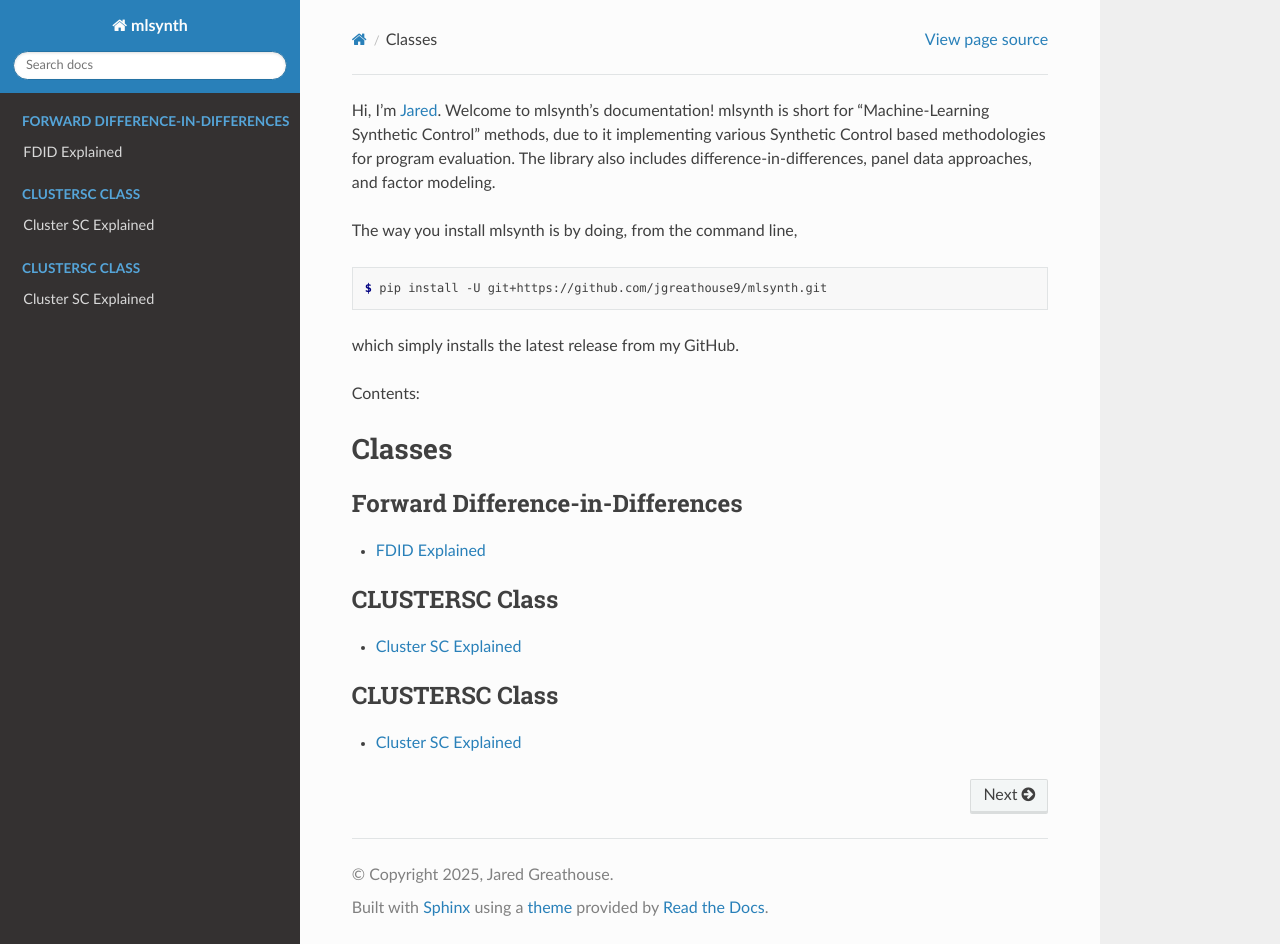
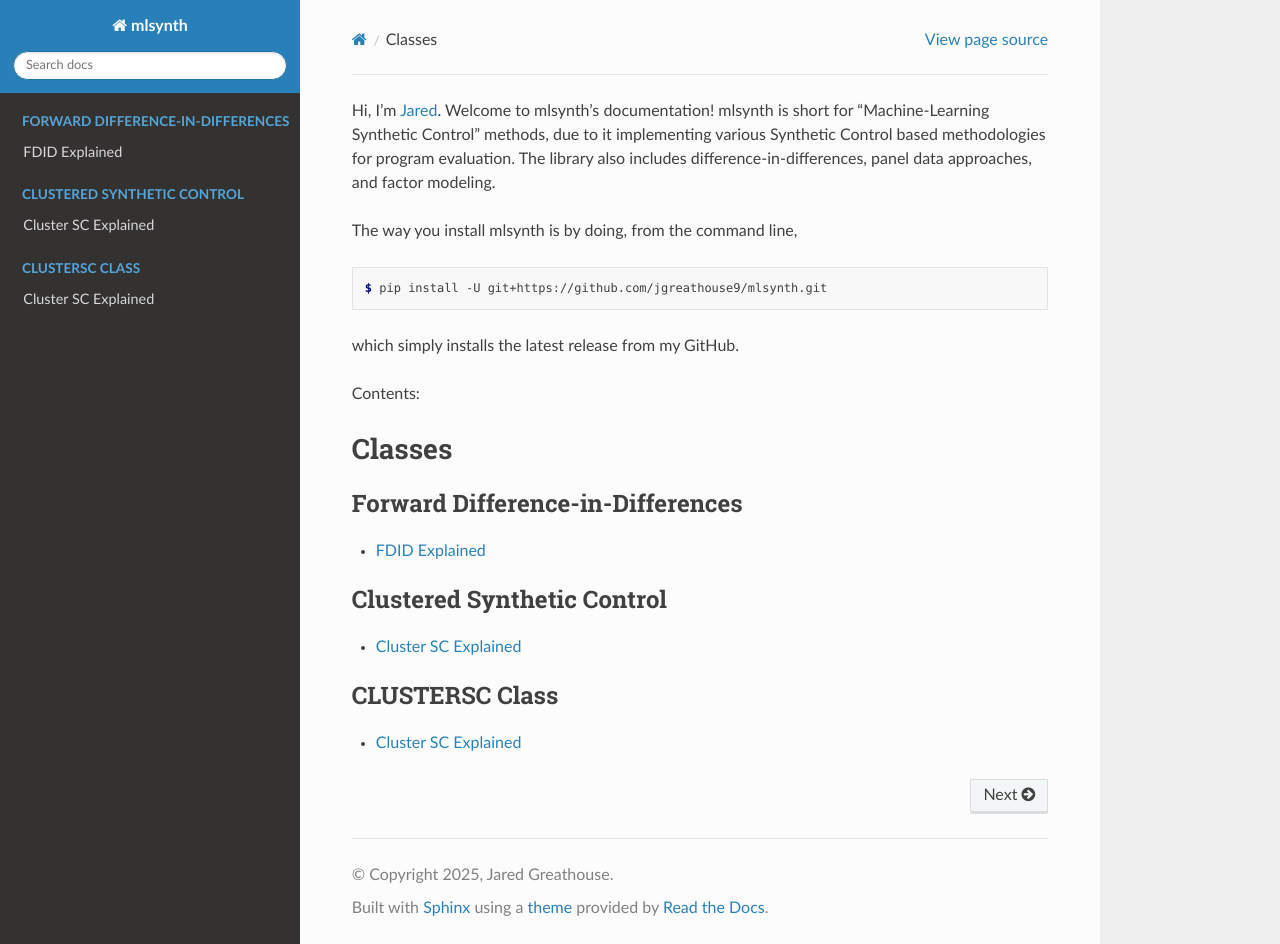
Before and after one commit to jgreathouse9/mlsynth, a Sphinx documentation site: the page built from docs/index.rst, in a window 1280 px wide and 944 px high. Built offline with Sphinx 7.4.7 and the Read the Docs theme 3.1.0, drawn with Linux system fonts in a browser that asks for light colours; pages that are not in the unit, such as notebooks, are missing from menus.

Commit message:
Update index.rst

```diff
--- a/docs/index.rst
+++ b/docs/index.rst
@@ -30,7 +30,7 @@ Classes
 
 .. toctree::
    :maxdepth: 2
-   :caption: CLUSTERSC Class
+   :caption: Clustered Synthetic Control
 
    clustersc
 
```
